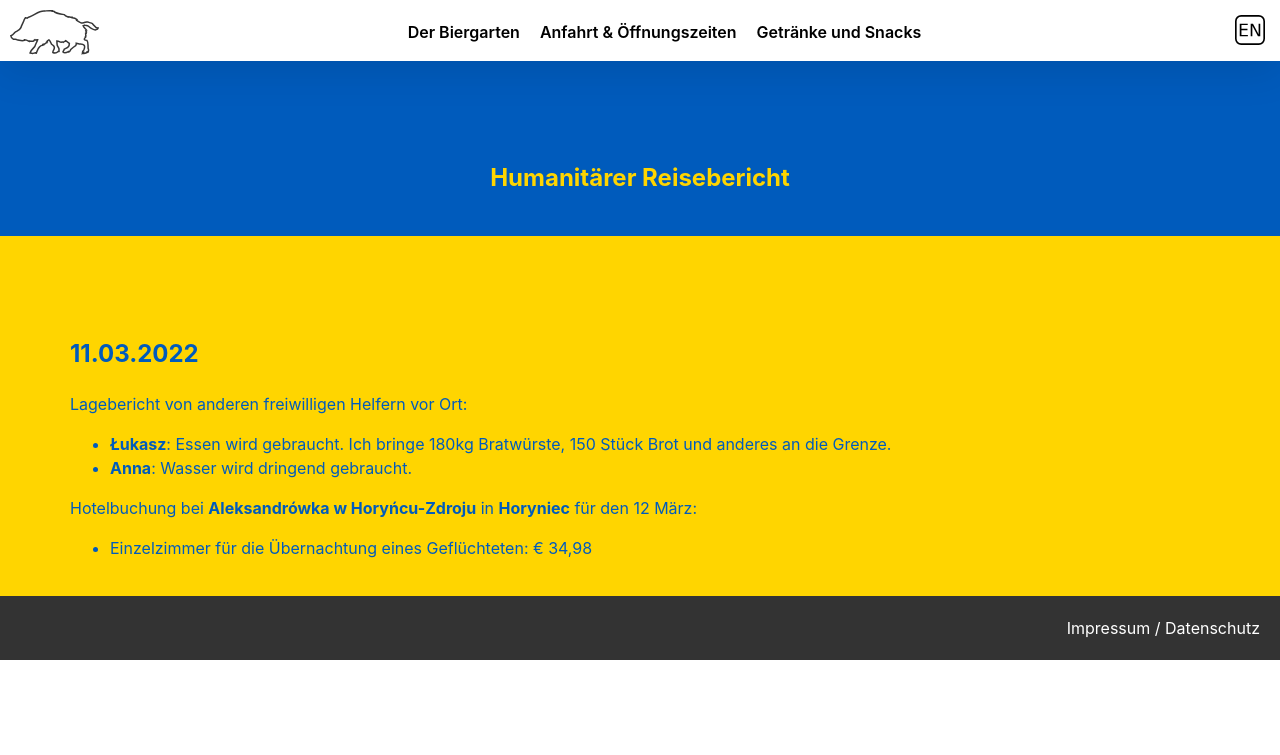
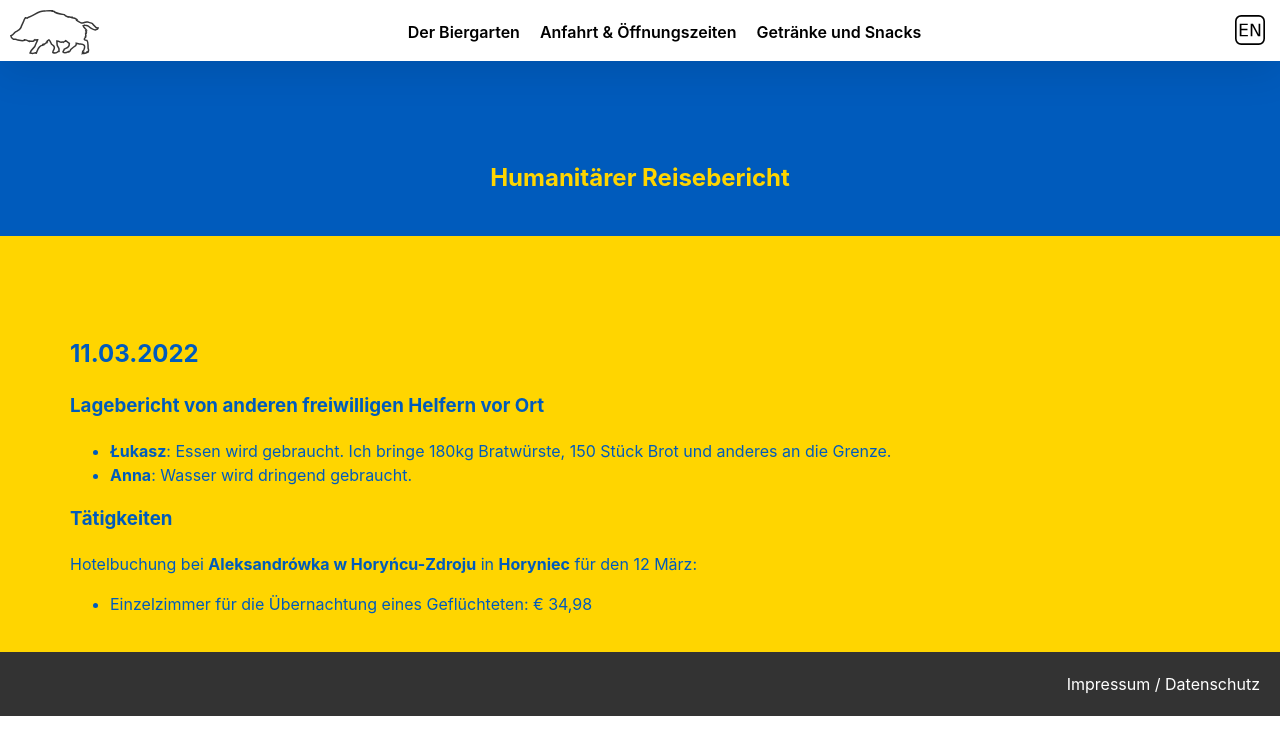
Before and after one commit to versable/kehr-website, a Jekyll site: the page built from ukraine.html, in a window 1280 px wide. Shown: the top 755 px of the page. Built offline with Jekyll 4.4.1, drawn with Linux system fonts in a browser that asks for light colours.

```diff
--- a/en/ukraine.html
+++ b/en/ukraine.html
@@ -12,7 +12,7 @@ permalink: /en/ukraine/
 <section class="ukraine bottom">
     <div class="container" style="margin-top: 80px">
         <h2>11.03.2022</h2>
-        Situation report from other volunteers on the scene:
+        <h3>Situation report from other volunteers on the scene</h3>
         <ul>
             <li>
                 <b>Łukasz</b>: Food is needed. I bring 180kg Bratwurst, 150
--- a/ukraine.html
+++ b/ukraine.html
@@ -12,7 +12,7 @@ permalink: /ukraine/
 <section class="ukraine bottom">
     <div class="container" style="margin-top: 80px">
         <h2>11.03.2022</h2>
-        Lagebericht von anderen freiwilligen Helfern vor Ort:
+        <h3>Lagebericht von anderen freiwilligen Helfern vor Ort</h3>
         <ul>
             <li>
                 <b>Łukasz</b>: Essen wird gebraucht. Ich bringe 180kg
@@ -22,6 +22,7 @@ permalink: /ukraine/
                 <b>Anna</b>: Wasser wird dringend gebraucht.
             </li>
         </ul>
+        <h3>Tätigkeiten</h3>
         Hotelbuchung bei <b>Aleksandrówka w Horyńcu-Zdroju</b> in
         <b>Horyniec</b> für den 12 März:
         <ul>
```
Also changed, not shown: other parts of en/ukraine.html (+1 -0 lines).
